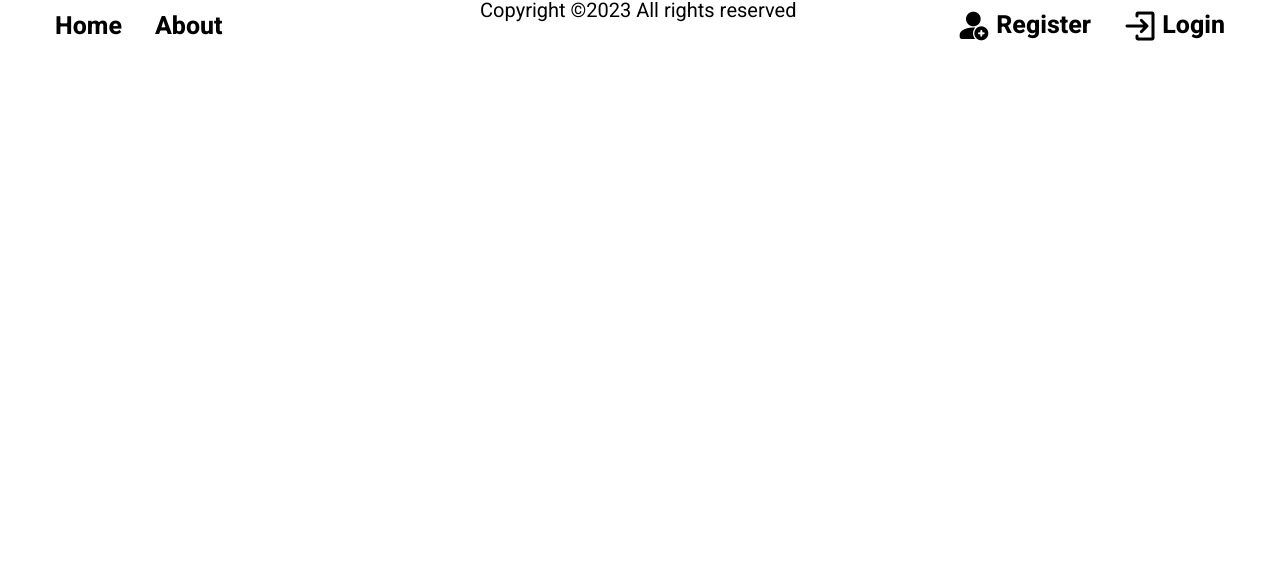
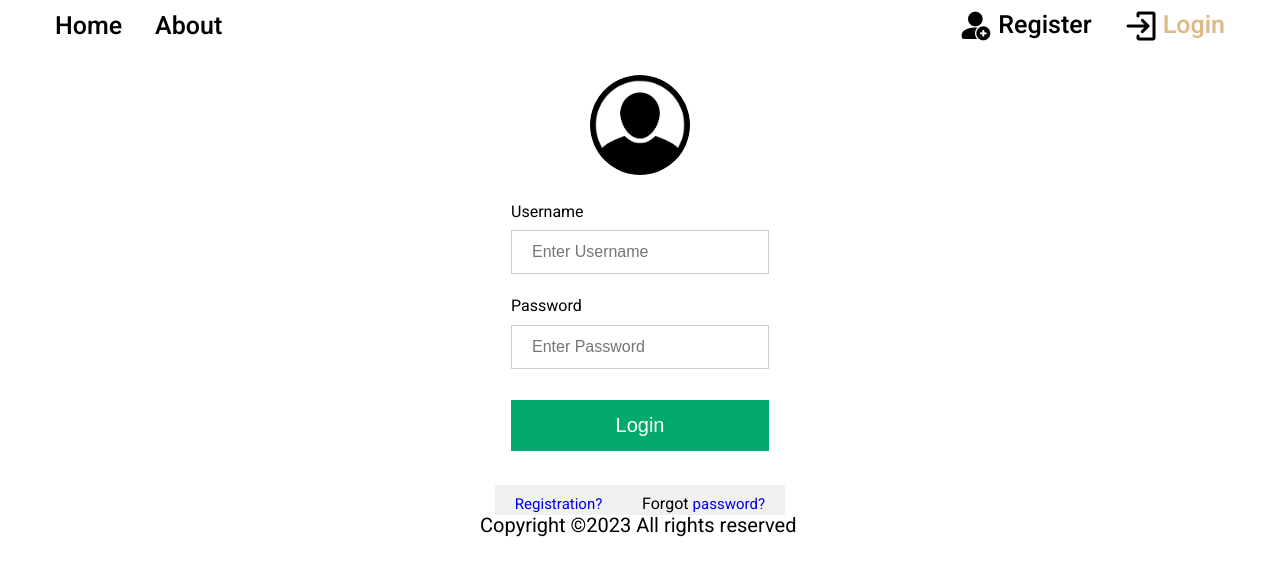
Before and after one commit to SochircaRoman/logo_generator-web-app, a Vue app in the folder client/: page /login in a window 1280 px wide. Shown: the top 576 px of the page. Built offline with nearby package versions, Linux system fonts and the light colour scheme.

Commit message:
Fix RegistrationView

```diff
--- a/client/src/components/FooterBar.vue
+++ b/client/src/components/FooterBar.vue
@@ -13,6 +13,10 @@ export default {
 </script>
 
 <style>
+.footer {
+  margin-bottom: 20px;
+}
+
 .footer__wrapper {
   max-width: 320px;
   margin: 0 auto;
@@ -23,6 +27,5 @@ export default {
   font-size: 20px;
   line-height: 21px;
   text-align: center;
-  margin-bottom: 30px;
 }
 </style>
--- a/client/src/components/NavBar.vue
+++ b/client/src/components/NavBar.vue
@@ -181,7 +181,7 @@ export default {
 }
 
 .header__link {
-  font-weight: 600;
+  font-weight: 500;
   font-size: 25px;
   line-height: 29px;
   color: #000000;
--- a/client/src/router/index.js
+++ b/client/src/router/index.js
@@ -2,6 +2,7 @@ import { createWebHistory, createRouter } from 'vue-router';
 import HomeView from '../views/HomeView.vue';
 import AboutView from '../views/AboutView.vue';
 import RegistrationView from '../views/RegistrationView.vue';
+import LoginView from '../views/LoginView.vue';
 
 const router = createRouter({
   history: createWebHistory(),
@@ -25,6 +26,11 @@ const router = createRouter({
       name: 'register',
       component: RegistrationView
     },
+    {
+      path: '/login',
+      name: 'login',
+      component: LoginView
+    },
   ]
 })
 
--- /dev/null
+++ b/client/src/views/LoginView.vue
@@ -0,0 +1,171 @@
+<template>
+  <div class="wrapper">
+
+    <div v-if="loginStatus" class="succes_popup">
+      <succes-item text="Succes Login!"></succes-item>
+    </div>
+
+    <Form v-else @submit="handleLogin" :validation-schema="schema">
+
+      <div class="img_container">
+				<img src="png/avatar.png" alt="Avatar" class="profile_img">
+			</div>
+
+      <div class="input_container">
+
+        <input-item type="text" name="username" placeholder="Enter Username"></input-item>
+
+        <input-item type="password" name="password" placeholder="Enter Password"></input-item>
+
+        <button class="submit_btn" :disabled="loading">
+          <span
+            v-show="loading"
+            class=""
+          ></span>
+          <span>Login</span>
+        </button>
+      </div>
+
+      <div class="response">
+        <div v-if="message" class="message__respones" role="alert">
+          {{ message }}
+        </div>
+      </div>
+
+      <div class="other">
+				<div class="other_info">
+					<a href="/register" class="other_info-link">Registration?</a>
+				</div>
+				<div class="other_info">
+					Forgot <a href="#" class="other_info-link">password?</a>
+				</div>
+	  	</div>
+
+    </Form>
+  </div>
+</template>
+
+<script>
+import { Form } from "vee-validate";
+import InputItem from "../components/UI/InputItem.vue";
+import SuccesItem from "../components/UI/SuccesItem.vue";
+import * as yup from "yup";
+
+export default {
+  name: "Login",
+  components: {
+    Form,
+    InputItem,
+    SuccesItem,
+  },
+  data: () => ({
+    loading: false,
+    loginStatus: false,
+    message: "",
+    max: 30,
+  }),
+  computed: {
+    schema() {
+      return yup.object({
+        username: yup.string().min(4).max(this.max).required("Username is required!").label('Username'),
+        password: yup.string().min(6).max(this.max).required("Password is required!").label('Password')
+      })
+    },
+    loggedIn() {
+      return this.$store.state.auth.status.loggedIn;
+    },
+  },
+  created() {
+    if (this.loggedIn) {
+      this.$router.push("/profile");
+    }
+  },
+  methods: {
+    handleLogin(user) {
+      this.loading = true;
+
+      this.$store.dispatch("auth/login", user).then(
+        () => {
+          this.loginStatus = true;
+          setTimeout(() => {
+            this.$router.push("/profile");
+          }, 3000)
+        },
+        (error) => {
+          this.loading = false;
+          console.log(error);
+          this.message = (error.response && error.response.data && error.response.data.message) || error.message || error.toString();
+        }
+      )
+    }
+  }
+
+};
+</script>
+
+<style scoped>
+
+.wrapper {
+  max-width: 25%;
+  margin: 0 auto;
+  margin-top: 75px;
+}
+
+.succes_popup {
+  margin: 0 auto;
+  margin-top: 15%;
+}
+
+.img_container {
+  text-align: center;
+  margin: 24px 0 12px 0;
+}
+
+.profile_img {
+  width: 100px;
+  border-radius: 50%;
+}
+
+.input_container {
+  padding: 16px;
+}
+
+.submit_btn {
+  background-color: #04AA6D;
+  color: white;
+  padding: 14px 20px;
+  margin: 8px 0;
+  border: none;
+  cursor: pointer;
+  width: 100%;
+  font-size: 20px;
+}
+
+.submit_btn:hover {
+  opacity: 0.8;
+}
+
+.response {
+  margin: -10px;
+  margin-bottom: 20px;
+}
+
+.message__respones {
+  color: #f23648;
+  text-align: center;
+}
+
+.other {
+  min-height: 30px;
+  padding-top: 10px;
+  display: flex;
+  justify-content: space-around;
+  background-color:#f1f1f1;
+}
+
+.other_info-link {
+  text-decoration: none;
+  font-size: 15px;
+}
+
+</style>
--- a/client/src/views/RegistrationView.vue
+++ b/client/src/views/RegistrationView.vue
@@ -1,9 +1,13 @@
 <template>
+
+  <main class="register">
+    <section class="register__content">
       <div class="wrapper">
+
         <Form @submit="handleRegister" :validation-schema="schema">
 
-      <div class="registartion_info">
-				<h1>Registration</h1>
+          <div class="registration__info">
+            <h1 class="registration__title">Registration</h1>
           </div>
 
           <hr>
@@ -40,7 +44,12 @@
           </div>
 
         </Form>
+
       </div>
+    </section>
+  </main>
+
+
 </template>
 
 <script>
@@ -104,15 +113,18 @@ export default {
 </script>
 
 <style scoped>
-
+.register__content {
+  margin-top: 50px;
+  margin-bottom: 100px;
+}
 .wrapper {
-  max-width: 25%;
-  margin: 0 auto;
-  margin-top: 65px;
+  max-width: 400px;
 }
 
-.registartion_info {
+.registration__title {
   text-align: center;
+  font-size: 40px;
+  line-height: 60px;
 }
 
 .input_container {
@@ -154,6 +166,11 @@ export default {
   text-align: center;
 }
 
+.other_info-text {
+  text-align: center;
+  font-size: 20px;
+}
+
 .other_info-link {
   color: dodgerblue;
 }
```
Also changed, not shown: client/public/png/avatar.png (added). Lines whose indentation alone changed are shown as unchanged.
